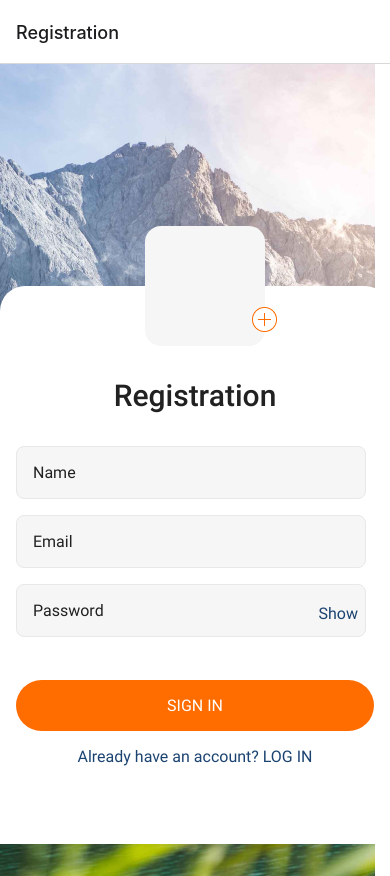
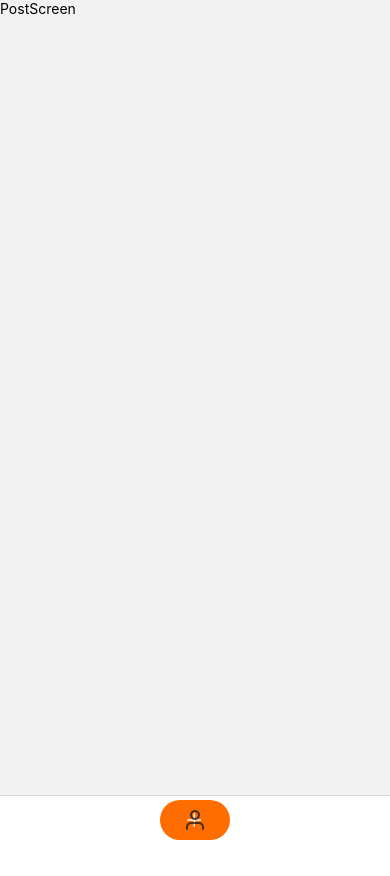
Before and after one commit to Yuliia21BM/react-native-project, a React Native app in the folder react-native-proj/: screen /Home in a window 390 px wide. After the commit the page ends 844 px from the top, so only its background shows below. Built offline with nearby package versions, Linux system fonts and the light colour scheme.

Commit message:
Add screens and hide tab headers

```diff
--- a/react-native-proj/App.js
+++ b/react-native-proj/App.js
@@ -1,17 +1,55 @@
 import { NavigationContainer } from "@react-navigation/native";
 import { createStackNavigator } from "@react-navigation/stack";
+import { useFonts } from "expo-font";
+import * as SplashScreen from "expo-splash-screen";
+import { useEffect } from "react";
+import { View, Text } from "react-native";
 
 import RegistrationScreen from "./Screens/auth/RegistrationScreen";
 import LoginScreen from "./Screens/auth/LoginScreen";
+import Home from "./Screens/Home";
 
 const MainStack = createStackNavigator();
 
 export default function App() {
+  const [fontsLoaded] = useFonts({
+    RobotoReg: require("./assets/fonts/Roboto-Regular.ttf"),
+    RobotoMed: require("./assets/fonts/Roboto-Medium.ttf"),
+  });
+  useEffect(() => {
+    async function prepare() {
+      await SplashScreen.preventAutoHideAsync();
+    }
+    prepare();
+  }, []);
+
+  if (!fontsLoaded) {
+    return (
+      <View style={{ flex: 1, justifyContent: "center", alignItems: "center" }}>
+        <Text>Something wetn wrong. Please reload the page!</Text>
+      </View>
+    );
+  } else {
+    SplashScreen.hideAsync();
+  }
   return (
     <NavigationContainer>
-      <MainStack.Navigator initialRouteName="Registration">
-        <MainStack.Screen name="Registration" component={RegistrationScreen} />
-        <MainStack.Screen name="Login" component={LoginScreen} />
+      <MainStack.Navigator initialRouteName="Home">
+        <MainStack.Screen
+          options={{ headerShown: false }}
+          name="Registration"
+          component={RegistrationScreen}
+        />
+        <MainStack.Screen
+          options={{ headerShown: false }}
+          name="Login"
+          component={LoginScreen}
+        />
+        <MainStack.Screen
+          options={{ headerShown: false }}
+          name="Home"
+          component={Home}
+        />
       </MainStack.Navigator>
     </NavigationContainer>
   );
--- /dev/null
+++ b/react-native-proj/Screens/CreatePostsScreen.jsx
@@ -0,0 +1,3 @@
+export default function CreatePostScreen() {
+  return;
+}
--- /dev/null
+++ b/react-native-proj/Screens/Home.jsx
@@ -0,0 +1,72 @@
+import { createBottomTabNavigator } from "@react-navigation/bottom-tabs";
+import { Feather, Ionicons } from "@expo/vector-icons";
+import { StyleSheet, View } from "react-native";
+
+import CreatePostScreen from "./CreatePostsScreen";
+import PostScreen from "./PostsScreen";
+import ProfileScreen from "./ProfileScreen";
+
+const Tabs = createBottomTabNavigator();
+
+export default function Home() {
+  return (
+    <Tabs.Navigator
+      screenOptions={({ route }) => ({
+        tabBarIcon: ({ focused, color, size }) => {
+          if (route.name === "PostScreen") {
+            return (
+              <Feather name="grid" size={24} color="rgba(33, 33, 33, 0.8)" />
+            );
+          }
+          if (route.name === "CreatePostScreen") {
+            return (
+              <View style={styles.iconAdd}>
+                <Ionicons name="add" size={24} color="white" />
+              </View>
+            );
+          }
+          if (route.name === "ProfileScreen") {
+            return (
+              <Feather name="user" size={24} color="rgba(33, 33, 33, 0.8)" />
+            );
+          }
+          return <Ionicons name={iconName} size={size} color={color} />;
+        },
+        tabBarStyle: {
+          alignItems: "center",
+          justifyContent: "center",
+        },
+        tabBarLabelStyle: {
+          display: "none",
+        },
+      })}
+    >
+      <Tabs.Screen
+        options={{ headerShown: false }}
+        name="PostScreen"
+        component={PostScreen}
+      />
+      <Tabs.Screen
+        options={{ headerShown: false }}
+        name="CreatePostScreen"
+        component={CreatePostScreen}
+      />
+      <Tabs.Screen
+        options={{ headerShown: false }}
+        name="ProfileScreen"
+        component={ProfileScreen}
+      />
+    </Tabs.Navigator>
+  );
+}
+
+const styles = StyleSheet.create({
+  iconAdd: {
+    justifyContent: "center",
+    alignItems: "center",
+    width: 70,
+    height: 40,
+    backgroundColor: "#FF6C00",
+    borderRadius: 20,
+  },
+});
--- /dev/null
+++ b/react-native-proj/Screens/PostsScreen.jsx
@@ -0,0 +1,4 @@
+import { Text } from "react-native";
+export default function PostScreen() {
+  return <Text>PostScreen</Text>;
+}
--- /dev/null
+++ b/react-native-proj/Screens/ProfileScreen.jsx
@@ -0,0 +1,4 @@
+import { Text } from "react-native";
+export default function ProfileScreen() {
+  return <Text>ProfileScreen</Text>;
+}
--- a/react-native-proj/Screens/auth/LoginScreen.jsx
+++ b/react-native-proj/Screens/auth/LoginScreen.jsx
@@ -11,11 +11,8 @@ import {
   Keyboard,
   TouchableWithoutFeedback,
   Dimensions,
+  TouchableHighlight,
 } from "react-native";
-import { useFonts } from "expo-font";
-import * as SplashScreen from "expo-splash-screen";
-
-SplashScreen.preventAutoHideAsync();
 
 import { useState, useEffect } from "react";
 
@@ -27,10 +24,6 @@ const initialState = {
 export default function LoginScreen({ navigation }) {
   const [isKeyboardShown, setIsKeyboardShown] = useState(false);
   const [formData, setFormData] = useState(initialState);
-  const [fontsLoaded] = useFonts({
-    RobotoR: require("../../assets/fonts/Roboto-Regular.ttf"),
-    RobotoM: require("../../assets/fonts/Roboto-MediumItalic.ttf"),
-  });
   const [dimensions, setDimensions] = useState(
     Dimensions.get("window").width - 20 * 2
   );
@@ -66,23 +59,6 @@ export default function LoginScreen({ navigation }) {
   const handleBlur = () => {
     setFocusedInput(null);
   };
-
-  useEffect(() => {
-    async function prepare() {
-      await SplashScreen.preventAutoHideAsync();
-    }
-    prepare();
-  }, []);
-
-  if (!fontsLoaded) {
-    return (
-      <View style={{ flex: 1, justifyContent: "center", alignItems: "center" }}>
-        <Text>Something wetn wrong. Please reload the page!</Text>
-      </View>
-    );
-  } else {
-    SplashScreen.hideAsync();
-  }
 
   return (
     <TouchableWithoutFeedback onPress={onKeyboardHide}>
@@ -156,12 +132,15 @@ export default function LoginScreen({ navigation }) {
               >
                 <Text style={styles.btnText}>LOG IN</Text>
               </TouchableOpacity>
-              <Text
-                style={styles.linkText}
+              <TouchableHighlight
+                activeOpacity={0.6}
+                underlayColor="#dcdcdc"
                 onPress={() => navigation.navigate("Registration")}
               >
-                Don't have an account? REGISTER
-              </Text>
+                <Text style={styles.linkText}>
+                  Don't have an account? REGISTER
+                </Text>
+              </TouchableHighlight>
             </View>
             <StatusBar style="auto" />
           </KeyboardAvoidingView>
@@ -182,7 +161,7 @@ const styles = StyleSheet.create({
     justifyContent: "flex-end",
   },
   titleForm: {
-    fontFamily: "RobotM",
+    fontFamily: "RobotoMed",
     fontSize: 30,
     lineHeight: 35,
     textAlign: "center",
@@ -198,7 +177,7 @@ const styles = StyleSheet.create({
     borderTopRightRadius: 25,
   },
   input: {
-    fontFamily: "RobotoR",
+    fontFamily: "RobotoReg",
     fontSize: 16,
     backgroundColor: "#F6F6F6",
     borderWidth: 1,
@@ -216,7 +195,7 @@ const styles = StyleSheet.create({
     top: 20,
     right: 16,
     color: "#1B4371",
-    fontFamily: "RobotoR",
+    fontFamily: "RobotoReg",
     fontSize: 16,
     lineHeight: 19,
   },
@@ -229,7 +208,7 @@ const styles = StyleSheet.create({
     marginBottom: 16,
   },
   btnText: {
-    fontFamily: "RobotoR",
+    fontFamily: "RobotoReg",
     fontSize: 16,
     lineHeight: 19,
     color: "#fff",
@@ -237,7 +216,7 @@ const styles = StyleSheet.create({
 
   linkText: {
     color: "#1B4371",
-    fontFamily: "RobotoR",
+    fontFamily: "RobotoReg",
     fontSize: 16,
     lineHeight: 19,
     textAlign: "center",
--- a/react-native-proj/Screens/auth/RegistrationScreen.jsx
+++ b/react-native-proj/Screens/auth/RegistrationScreen.jsx
@@ -12,12 +12,10 @@ import {
   TouchableWithoutFeedback,
   Dimensions,
   Image,
+  TouchableHighlight,
 } from "react-native";
-import { useFonts } from "expo-font";
-import * as SplashScreen from "expo-splash-screen";
-
-SplashScreen.preventAutoHideAsync();
-
+import { AntDesign } from "@expo/vector-icons";
+// import Ionicons from "@expo/vector-icons/Ionicons";
 import { useState, useEffect } from "react";
 
 const initialState = {
@@ -29,10 +27,7 @@ const initialState = {
 export default function RegistrationScreen({ navigation }) {
   const [isKeyboardShown, setIsKeyboardShown] = useState(false);
   const [formData, setFormData] = useState(initialState);
-  const [fontsLoaded] = useFonts({
-    RobotoR: require("../../assets/fonts/Roboto-Regular.ttf"),
-    RobotoM: require("../../assets/fonts/Roboto-Medium.ttf"),
-  });
+
   const [dimensions, setDimensions] = useState(
     Dimensions.get("window").width - 20 * 2
   );
@@ -68,23 +63,6 @@ export default function RegistrationScreen({ navigation }) {
     setFocusedInput(null);
   };
 
-  useEffect(() => {
-    async function prepare() {
-      await SplashScreen.preventAutoHideAsync();
-    }
-    prepare();
-  }, []);
-
-  if (!fontsLoaded) {
-    return (
-      <View style={{ flex: 1, justifyContent: "center", alignItems: "center" }}>
-        <Text>Something wetn wrong. Please reload the page!</Text>
-      </View>
-    );
-  } else {
-    SplashScreen.hideAsync();
-  }
-
   return (
     <TouchableWithoutFeedback onPress={onKeyboardHide}>
       <View style={styles.container}>
@@ -103,9 +81,11 @@ export default function RegistrationScreen({ navigation }) {
               }}
             >
               <View style={styles.photoDef}>
-                <Image
+                <AntDesign
+                  name="pluscircleo"
+                  size={24}
+                  color="#FF6C00"
                   style={styles.addPhotoIcon}
-                  source={require("../../assets/images/add-photo.png")}
                 />
               </View>
               <Text style={styles.titleForm}>Registration</Text>
@@ -182,12 +162,15 @@ export default function RegistrationScreen({ navigation }) {
               >
                 <Text style={styles.btnText}>SIGN IN</Text>
               </TouchableOpacity>
-              <Text
-                style={styles.linkText}
+              <TouchableHighlight
+                activeOpacity={0.6}
+                underlayColor="#dcdcdc"
                 onPress={() => navigation.navigate("Login")}
               >
-                Already have an account? LOG IN
-              </Text>
+                <Text style={styles.linkText}>
+                  Already have an account? LOG IN
+                </Text>
+              </TouchableHighlight>
             </View>
             <StatusBar style="auto" />
           </KeyboardAvoidingView>
@@ -208,7 +191,7 @@ const styles = StyleSheet.create({
     justifyContent: "flex-end",
   },
   titleForm: {
-    fontFamily: "RobotoM",
+    fontFamily: "RobotoMed",
     fontSize: 30,
     lineHeight: 35,
     textAlign: "center",
@@ -242,7 +225,7 @@ const styles = StyleSheet.create({
     height: 25,
   },
   input: {
-    fontFamily: "RobotoR",
+    fontFamily: "RobotoReg",
     fontSize: 16,
     backgroundColor: "#F6F6F6",
     borderWidth: 1,
@@ -260,7 +243,7 @@ const styles = StyleSheet.create({
     top: 20,
     right: 16,
     color: "#1B4371",
-    fontFamily: "RobotoR",
+    fontFamily: "RobotoReg",
     fontSize: 16,
     lineHeight: 19,
   },
@@ -281,14 +264,14 @@ const styles = StyleSheet.create({
     // }),
   },
   btnText: {
-    fontFamily: "RobotoR",
+    fontFamily: "RobotoReg",
     fontSize: 16,
     lineHeight: 19,
     color: "#fff",
   },
   linkText: {
     color: "#1B4371",
-    fontFamily: "RobotoR",
+    fontFamily: "RobotoReg",
     fontSize: 16,
     lineHeight: 19,
     textAlign: "center",
--- a/react-native-proj/package.json
+++ b/react-native-proj/package.json
@@ -9,7 +9,9 @@
     "web": "expo start --web"
   },
   "dependencies": {
+    "@expo/vector-icons": "^13.0.0",
     "@react-native-community/masked-view": "^0.1.11",
+    "@react-navigation/bottom-tabs": "^6.5.7",
     "@react-navigation/native": "^6.1.6",
     "@react-navigation/stack": "^6.3.16",
     "expo": "~47.0.5",
```
Also changed, not shown: react-native-proj/Screens/CommentsScreen.jsx (added), react-native-proj/Screens/MapScreen.jsx (added), 1 other file (tests, documents, lock files or other folders).
